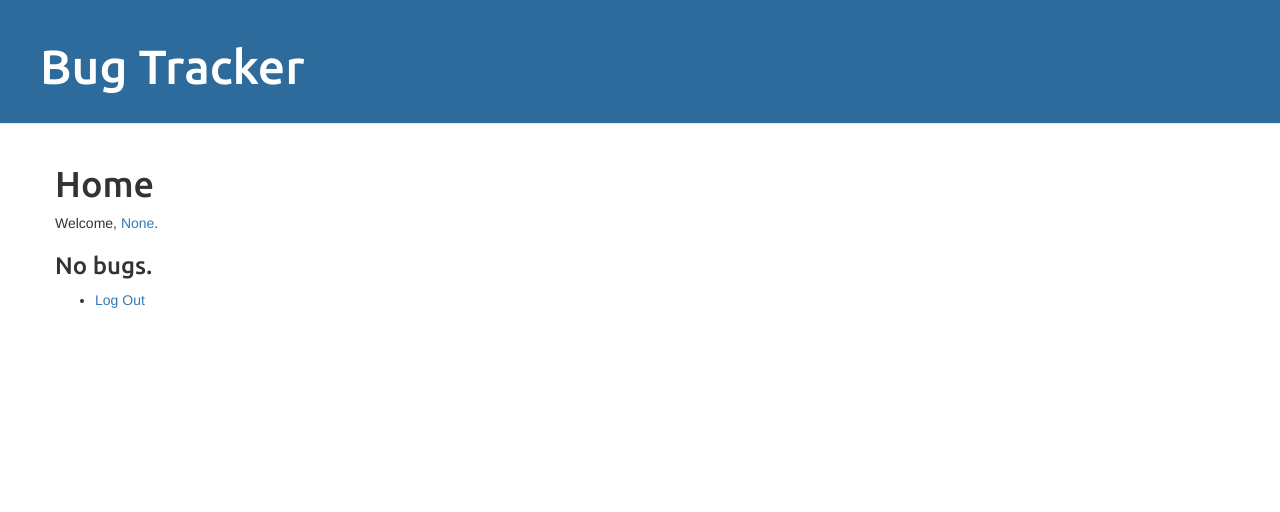
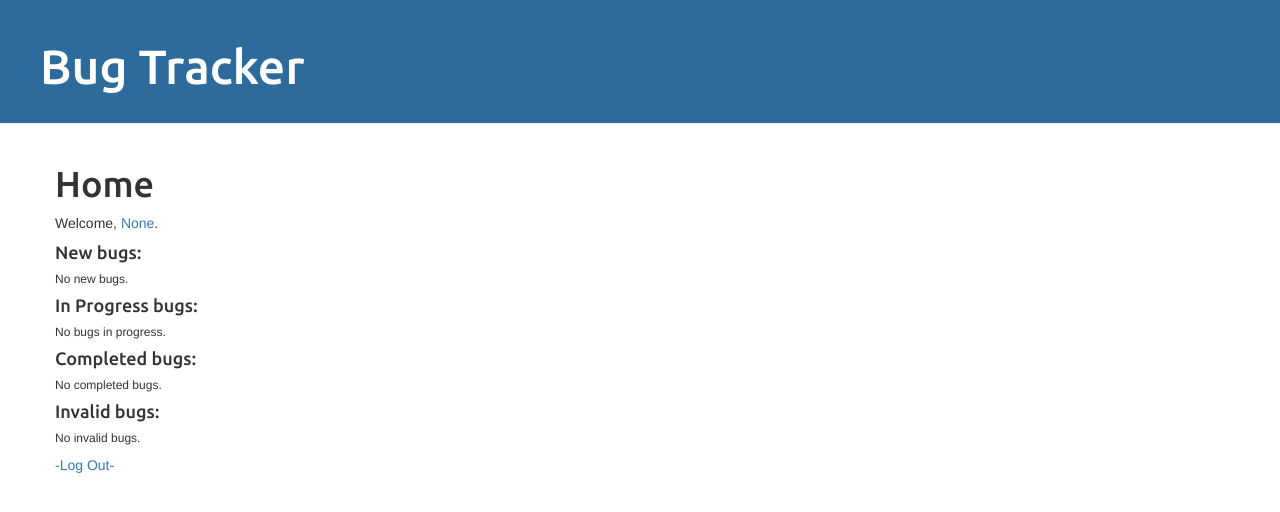
Before and after one commit to benjmm/kaseq4-bug-tracker, a Django app: page /home/ in a window 1280 px wide. Shown: the top 512 px of the page. Run offline with Django 3.2, Linux system fonts and the light colour scheme; the visitor is signed in with stand-in values (Sample User, id 1); data that the repository does not hold is empty; some libraries are stand-ins or nearby versions.

Commit message:
home page and index updated

```diff
--- a/appbug/templates/bug_blob.html
+++ b/appbug/templates/bug_blob.html
@@ -1,5 +1,5 @@
 <a href="/bug/{{bug.id}}/"> {{ bug }} </a>
 <div class="date">{{ bug.date }}</div>
-<ul>
+<!-- <ul>
   <li>{{ bug.get_status_display }}</li>
-</ul>
+</ul> -->
--- a/appbug/templates/home.html
+++ b/appbug/templates/home.html
@@ -2,24 +2,77 @@
 
 <h1>Home</h1>
 
-Welcome, <a href="/user/{{user.id}}">{{user.display_name}}</a>. {% if bugs %}
+Welcome, <a href="/user/{{user.id}}">{{user.display_name}}</a>.
+
+
 <p>
+  <h4>New bugs:</h4>
+{% if new %}
 <ul>
-  {%for bug in bugs%}
+  {%for bug in new%}
 
   <li>{% include 'bug_blob.html' %}</li>
 
   {% endfor %}
 </ul>
-</p>
 {% else %}
 
-<h3>No bugs.</h3>
+<h6>No new bugs.</h6>
+{% endif %}
+</p>
 
+<p>
+  <h4>In Progress bugs:</h4>
+{% if in_progress %}
+<ul>
+  {%for bug in in_progress%}
+
+  <li>{% include 'bug_blob.html' %}</li>
+
+  {% endfor %}
+</ul>
+{% else %}
+
+<h6>No bugs in progress.</h6>
 {% endif %}
+</p>
 
+<p>
+  <h4>Completed bugs:</h4>
+{% if complted %}
 <ul>
-  <li><a href="/logout">Log Out</a></li>
+  {%for bug in completed%}
+
+  <li>{% include 'bug_blob.html' %}</li>
+
+  {% endfor %}
 </ul>
+{% else %}
+
+<h6>No completed bugs.</h6>
+{% endif %}
+</p>
+
+<p>
+  <h4>Invalid bugs:</h4>
+{% if invalid %}
+<ul>
+  {%for bug in invalid%}
+
+  <li>{% include 'bug_blob.html' %}</li>
+
+  {% endfor %}
+</ul>
+{% else %}
+
+<h6>No invalid bugs.</h6>
+{% endif %}
+</p>
+
+
+
+<p>
+  <a href="/logout">-Log Out-</a>
+</p>
 
 {% endblock %}
--- a/appbug/views.py
+++ b/appbug/views.py
@@ -59,8 +59,12 @@
 def home_v(request):
     html = 'home.html'
     user = request.user
-    bugs = Bug.objects.all().order_by('-date')
-    return render(request, html, {'user': user, 'bugs': bugs})
+    # bugs = Bug.objects.all().order_by('-date')
+    new = Bug.objects.filter(status='N').order_by('-date')
+    in_progress = Bug.objects.filter(status='P').order_by('-date')
+    done = Bug.objects.filter(status='D').order_by('-date')
+    invalid = Bug.objects.filter(status='I').order_by('-date')
+    return render(request, html, {'user': user, 'new': new, 'in_progress': in_progress, 'done': done, 'invalid': invalid})
 
 
 @ login_required
```
Also changed, not shown: appbug/templates/index.html (+15 -6 lines).
